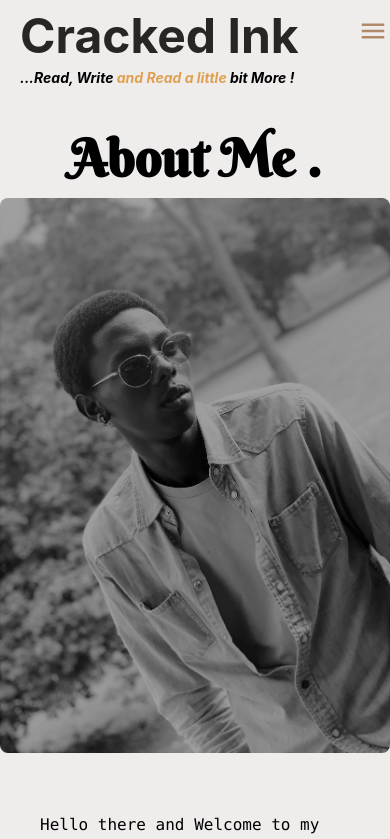
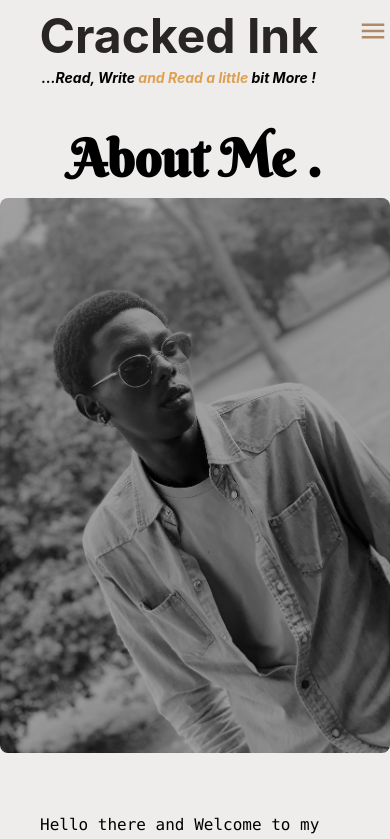
Before and after one commit to Olatisunkanmi/Who-wants-to-a-Mil-Game, a React (Create React App) app in the folder client/: page / in a window 390 px wide. Shown: the top 839 px of the page. Built offline with nearby package versions, Linux system fonts and the light colour scheme; no server answers.

Commit message:
Update Header.jsx

```diff
--- a/client/src/Component/Header.jsx
+++ b/client/src/Component/Header.jsx
@@ -15,7 +15,7 @@ const Header = () => {
 	const { sideBar, setSideBar } = useContext(Context);
 	return (
 		<div className='flex flex-row  '>
-			<div className=' w-11/12 md:w-full container max-w-6xl  px-5 p-3 mx-auto md:text-center '>
+			<div className=' w-11/12 md:w-full container max-w-6xl  px-5 p-3 mx-auto text-center '>
 				<Link to='/posts/' className='link'>
 					<h2 className='text-5xl font-bold md:text-center text-stone-800'>
 						Cracked Ink
```
